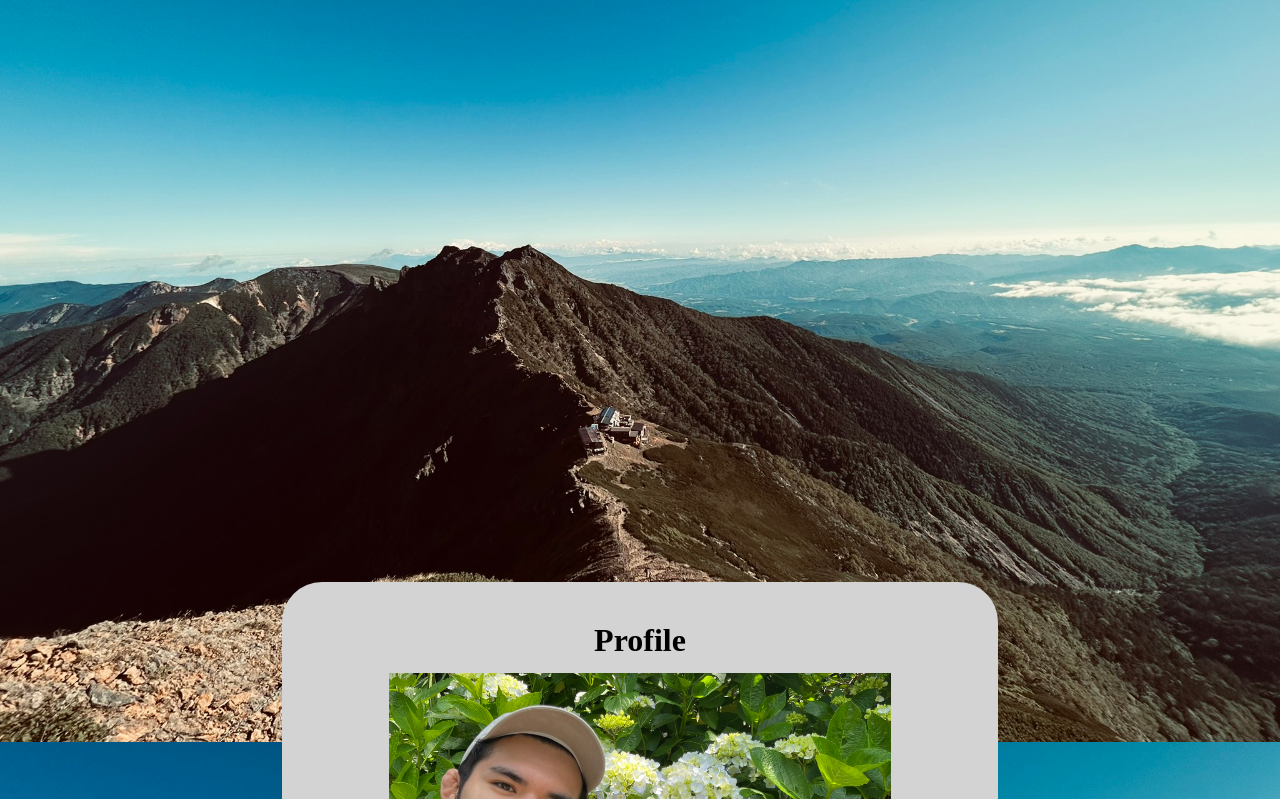
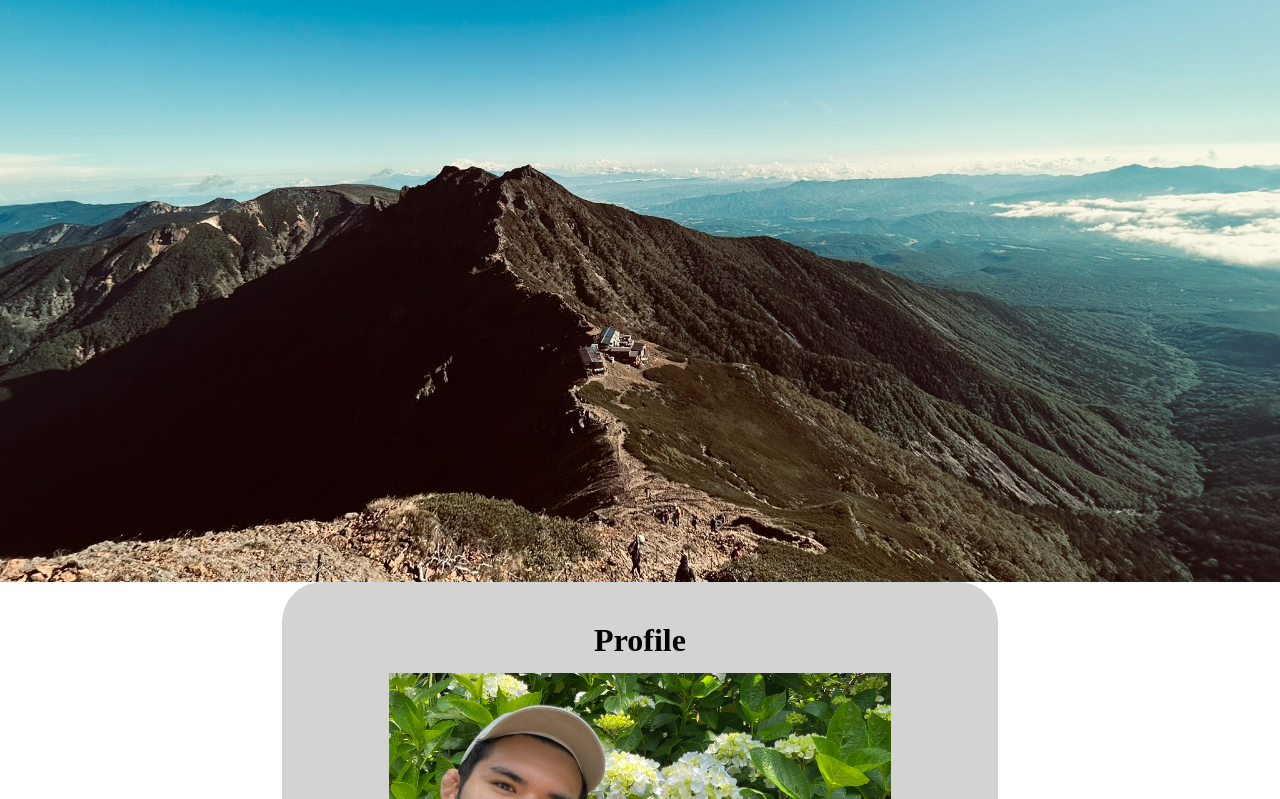
Before and after one commit to mmm-ssssss/Portofolio-Site, a plain HTML site: page index.html in a window 1280 px wide. Shown: the part 218-1017 px from the top of the page. Drawn offline with Linux system fonts and the light colour scheme.

Commit message:
スマホ対応

```diff
--- a/style.css
+++ b/style.css
@@ -5,12 +5,23 @@
 
 .background {
     text-align: center;
+}
+
+.background::before {
+
     background-image:url(IMG_8920.JPEG);
     background-size: cover;
-    background-attachment: fixed;
     background-position: center;
     background-repeat: no-repeat;
-    -webkit-appearance: none;
+
+    content: "";
+
+    position:fixed;
+    top: 0;
+    left: 0;
+    z-index: -1;
+    width: 100%;
+    height: 100vh;
 }
 
 .header {
@@ -83,9 +94,8 @@ footer {
 }
 
 @media screen and (min-width:770px) {
-    .background {
+    .background::before {
         background-image:url(IMG_0420.JPEG);
-        -webkit-appearance: none;
     }
 
     .headerLink {
--- a/style2.css
+++ b/style2.css
@@ -5,12 +5,22 @@
 
 .background {
     text-align: center;
+}
+
+.background::before {
     background-image:url(IMG_2264.JPEG);
     background-size: cover;
     background-attachment: fixed;
     background-position: right;
     background-repeat: no-repeat;
-    -webkit-appearance: none;
+    content: "";
+
+    position:fixed;
+    top: 0;
+    left: 0;
+    z-index: -1;
+    width: 100%;
+    height: 100vh;
 }
 
 .header {
@@ -106,9 +116,8 @@ footer {
 }
 
 @media screen and (min-width:770px) {
-    .background {
+    .background::before {
         background-image:url(IMG_1993.JPEG);
-        -webkit-appearance: none;
     }
 
     .headerLink {
```
